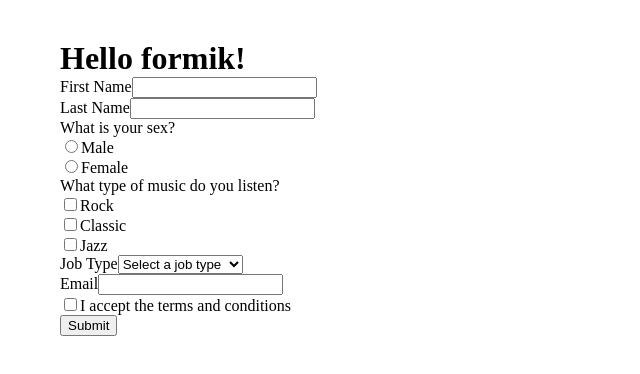
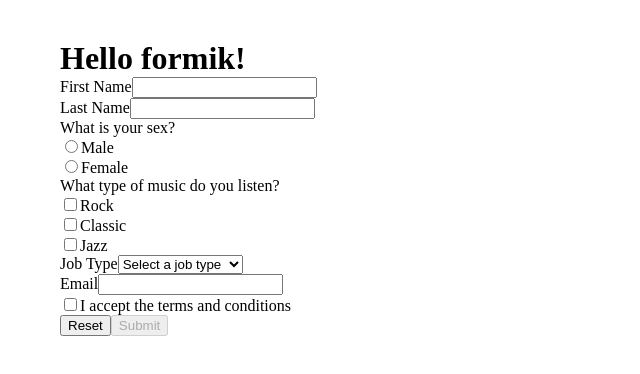
Before and after one commit to nikita2090/learn-formik, a React (Create React App) app: page / in a window 1280 px wide. Shown: the top 374 px of the page, without its empty margins (0-640 px from the left). Built offline with nearby package versions, Linux system fonts and the light colour scheme.

Commit message:
Example with custom handler has added

```diff
--- a/src/tutorial/Input.tsx
+++ b/src/tutorial/Input.tsx
@@ -5,9 +5,15 @@ interface Props {
     label: string;
     fieldConfig: FieldHookConfig<string>;
     className?: string;
+    onChange?: (e: React.ChangeEvent<HTMLInputElement>) => void;
 }
 
-const Field: React.FC<Props> = ({ label, fieldConfig, className }) => {
+const Field: React.FC<Props> = ({
+    label,
+    fieldConfig,
+    className,
+    onChange,
+}) => {
     const [field, meta] = useField(fieldConfig);
     return (
         <div>
@@ -17,6 +23,7 @@ const Field: React.FC<Props> = ({ label, fieldConfig, className }) => {
                 {...field}
                 type={fieldConfig.type}
                 placeholder={fieldConfig.placeholder}
+                onChange={onChange ? onChange : field.onChange}
             />
             {meta.touched && meta.error ? (
                 <span className="error">{meta.error}</span>
--- a/src/tutorial/SignupForm.tsx
+++ b/src/tutorial/SignupForm.tsx
@@ -1,5 +1,5 @@
 import React from 'react';
-import { Formik, Form } from 'formik';
+import { Formik, Form, FormikProps } from 'formik';
 import * as Yup from 'yup';
 
 import Input from './Input';
@@ -7,7 +7,25 @@ import Checkbox from './Checkbox';
 import Radio from './Radio';
 import Select from './Select';
 
+interface IForm {
+    firstName: string;
+    lastName: string;
+    sex: string;
+    music: never[];
+    jobType: string;
+    email: string;
+    accept: boolean;
+}
+
 const SignupForm: React.FC = () => {
+    const handleNameChange = (
+        e: React.ChangeEvent<HTMLInputElement>,
+        formik: FormikProps<IForm>
+    ) => {
+        formik.setFieldValue('firstName', e.target.value);
+        console.log(e.target.value);
+    };
+
     return (
         <Formik
             initialValues={{
@@ -43,6 +61,7 @@ const SignupForm: React.FC = () => {
                 alert(JSON.stringify(values, null, 2));
             }}
         >
+            {(formik) => (
                 <Form>
                     <Input
                         label="First Name"
@@ -50,6 +69,7 @@ const SignupForm: React.FC = () => {
                             name: 'firstName',
                             type: 'text',
                         }}
+                        onChange={(e) => handleNameChange(e, formik)}
                     />
 
                     <Input
@@ -60,7 +80,9 @@ const SignupForm: React.FC = () => {
                         }}
                     />
                     <p>What is your sex?</p>
-                <Radio fieldConfig={{ name: 'sex', value: 'male' }}>Male</Radio>
+                    <Radio fieldConfig={{ name: 'sex', value: 'male' }}>
+                        Male
+                    </Radio>
                     <Radio fieldConfig={{ name: 'sex', value: 'female' }}>
                         Female
                     </Radio>
@@ -72,7 +94,7 @@ const SignupForm: React.FC = () => {
                     <Checkbox fieldConfig={{ name: 'music', value: 'Classic' }}>
                         Classic
                     </Checkbox>
-                <Checkbox fieldConfig={{ name: 'music', value: 'Rep' }}>
+                    <Checkbox fieldConfig={{ name: 'music', value: 'Jazz' }}>
                         Jazz
                     </Checkbox>
 
@@ -98,8 +120,17 @@ const SignupForm: React.FC = () => {
                         I accept the terms and conditions
                     </Checkbox>
 
-                <button type="submit">Submit</button>
+                    <button type="submit" onClick={formik.handleReset}>
+                        Reset
+                    </button>
+                    <button
+                        disabled={!(formik.isValid && formik.dirty)}
+                        type="submit"
+                    >
+                        Submit
+                    </button>
                 </Form>
+            )}
         </Formik>
     );
 };
```
Lines whose indentation alone changed are shown as unchanged.
